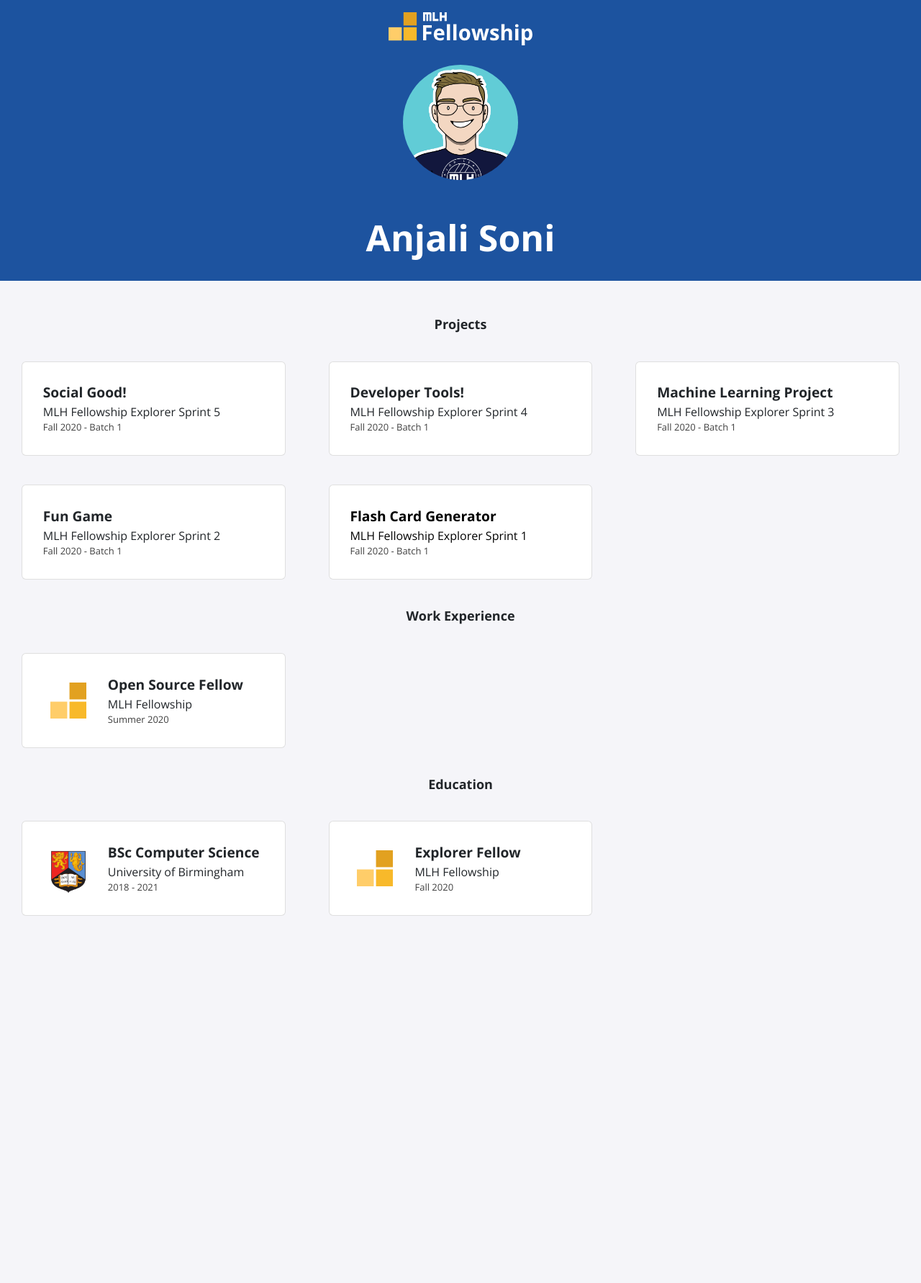
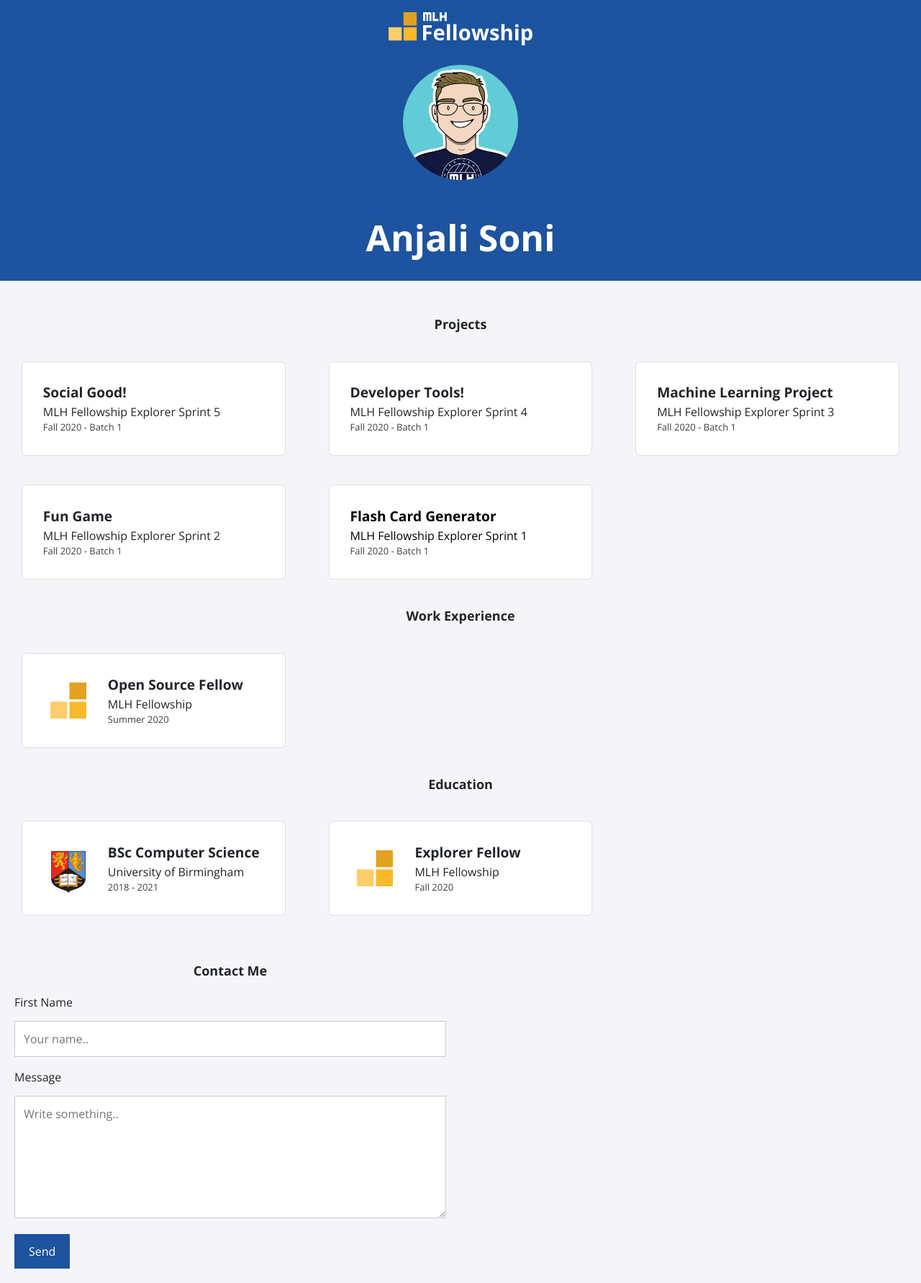
Before and after one commit to MLH-Fellowship/explorer-portfolio-batch2, a Jekyll site: the page built from index.html, in a window 1280 px wide. Shown: the whole page at 72% size. Built offline with Jekyll 4.4.1, drawn with Linux system fonts in a browser that asks for light colours; nearby versions of some CDN libraries; before the commit the page ends 1342 px from its top, so only the background shows below that.

Commit message:
add contact form

```diff
--- a/assets/css/main.scss
+++ b/assets/css/main.scss
@@ -1,4 +1,45 @@
 ---
 ---
 
-@import 'all';
+@import "all";
+/* Style inputs */
+input[type="text"],
+select,
+textarea {
+  width: 100%;
+  padding: 12px;
+  border: 1px solid #ccc;
+  margin-top: 6px;
+  margin-bottom: 16px;
+  resize: vertical;
+}
+
+input[type="submit"] {
+  background-color: #1d539f;
+  color: white;
+  padding: 12px 20px;
+  border: none;
+  cursor: pointer;
+}
+
+input[type="submit"]:hover {
+  background-color: #232fdf;
+}
+
+/* Create two columns that float next to eachother */
+.column {
+  align-content: center;
+  float: left;
+  width: 50%;
+  margin-top: 6px;
+  padding: 20px;
+}
+
+/* Responsive layout - when the screen is less than 600px wide, make the two columns stack on top of each other instead of next to each other */
+@media screen and (max-width: 600px) {
+  .column,
+  input[type="submit"] {
+    width: 100%;
+    margin-top: 0;
+  }
+}
--- a/index.html
+++ b/index.html
@@ -1,19 +1,36 @@
 ---
 ---
+
 <!DOCTYPE html>
 <html lang="en">
-{% include header.html %}
+  {% include header.html %}
 
-<body>
-    {% include navbar.html %}
+  <body>
+    {% include navbar.html %} {% include profile.html %} {% include
+    projects.html %} {% include experience.html %} {% include education.html %}
+    <div class="column">
+      <div style="text-align: left">
+        <h2>Contact Me</h2>
+      </div>
+      <form action="https://formspree.io/f/xrgodpqo" method="POST">
+        <label for="fname">First Name</label>
+        <input
+          type="text"
+          id="fname"
+          name="firstname"
+          placeholder="Your name.."
+        />
 
-    {% include profile.html %}
+        <label for="subject">Message</label>
+        <textarea
+          id="subject"
+          name="subject"
+          placeholder="Write something.."
+          style="height: 170px"
+        ></textarea>
 
-    {% include projects.html %}
-
-    {% include experience.html %}
-
-    {% include education.html %}
-</body>
-
+        <input type="submit" value="Send" class="button" />
+      </form>
+    </div>
+  </body>
 </html>
```
